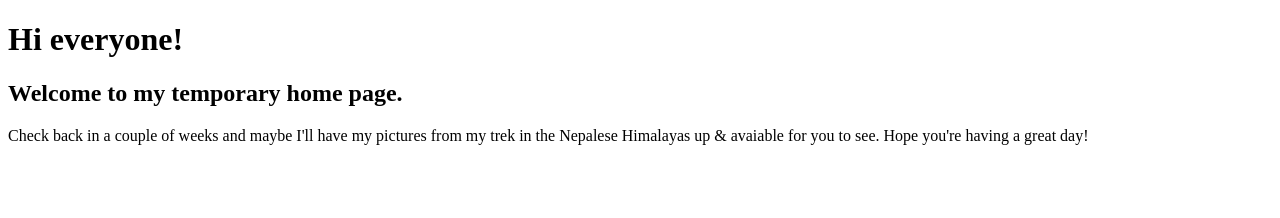
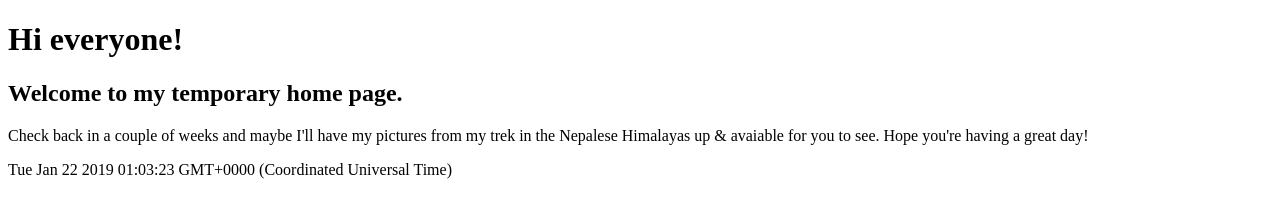
Before and after one commit to Cushnie/cushnie.github.io, a plain HTML site: page index.html in a window 1280 px wide. Drawn offline with Linux system fonts and the light colour scheme.

Commit message:
update script again

```diff
--- a/index.html
+++ b/index.html
@@ -4,6 +4,12 @@
 <h1>Hi everyone!</h1>
 <h2>Welcome to my temporary home page.</h2>
     <p>Check back in a couple of weeks and maybe I'll have my pictures from my trek in the Nepalese Himalayas up & avaiable for you to see. Hope you're having a great day!</p>
+<p id="demo"></p>
+
+<script>
+var d = new Date();
+document.getElementById("demo").innerHTML = d;
+</script>
 
 </body>
 </html>
```
